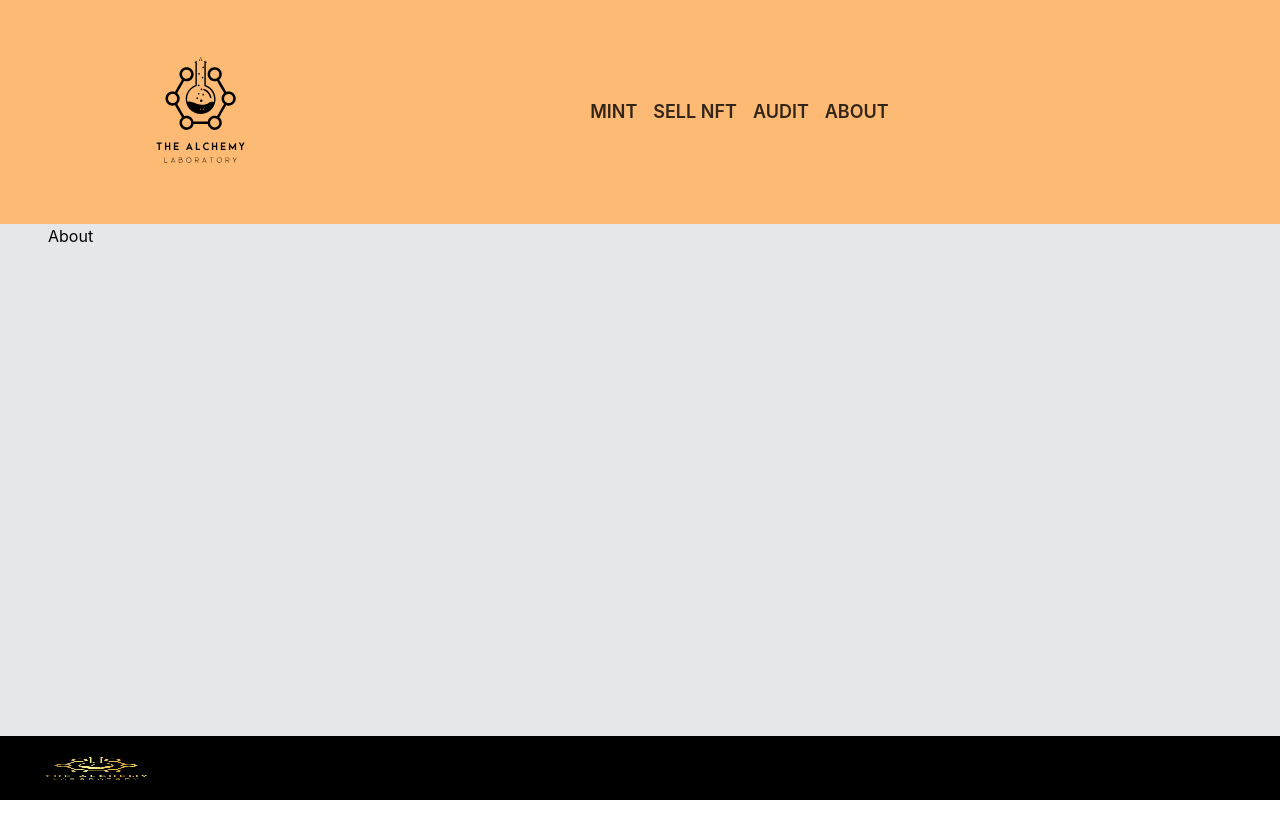
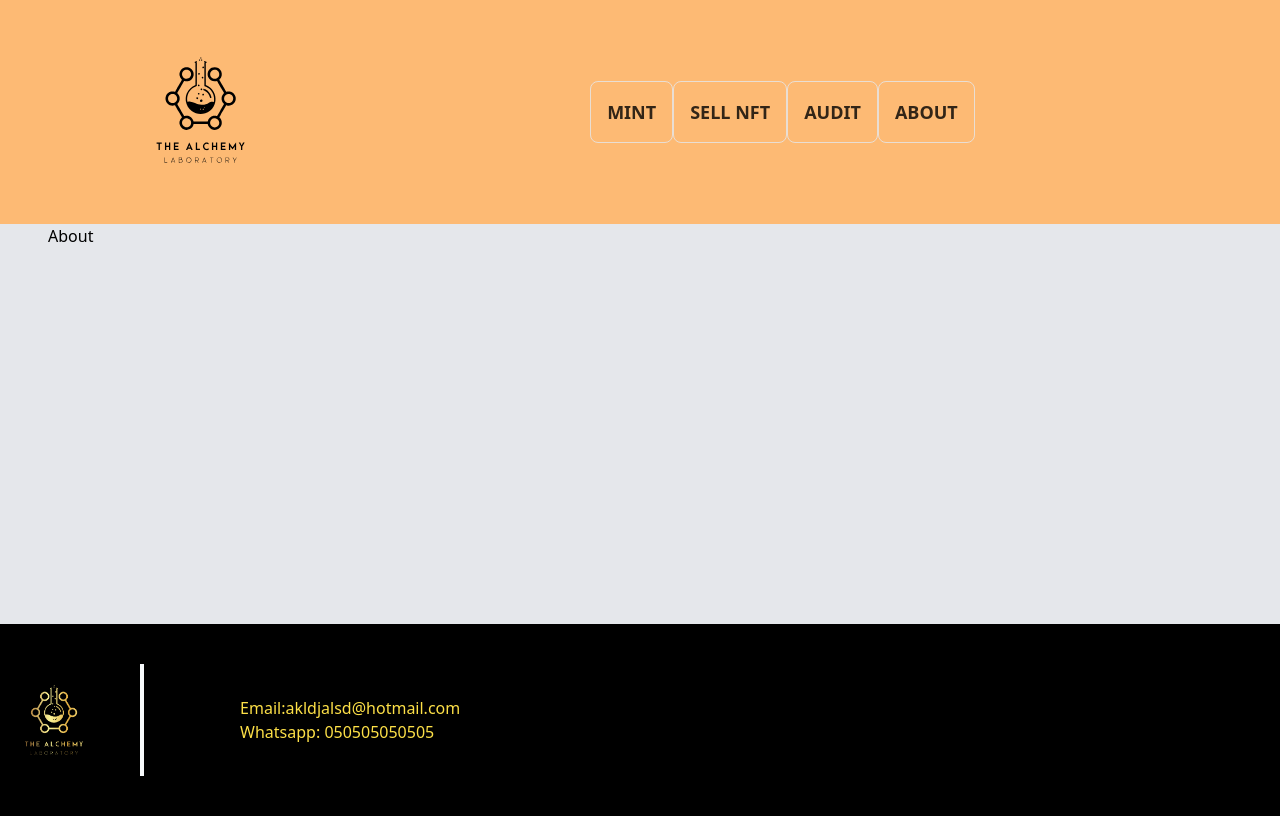
Before and after one commit to jaytecch/asop, a React (Create React App) app: page /about in a window 1280 px wide. Built offline with nearby package versions, Linux system fonts and the light colour scheme; the HTML template or start-up script is replaced by a standard one.

Commit message:
Mint is ready

```diff
--- a/public/index.html
+++ b/public/index.html
@@ -3,7 +3,10 @@
 	<head>
 		<meta charset="utf-8" />
 		<link rel="icon" href="%PUBLIC_URL%/favicon.ico" />
-    <meta name="viewport" content="width=device-width, initial-scale=1" />
+		<meta
+			name="viewport"
+			content="width=device-width, initial-scale=1"
+		/>
 		<meta name="theme-color" content="#000000" />
 		<meta
 			name="description"
@@ -24,10 +27,12 @@
       work correctly both with client-side routing and a non-root public URL.
       Learn how to configure a non-root public URL by running `npm run build`.
     -->
-    <title>React App</title>
+		<title>Alchemy App</title>
 	</head>
 	<body>
-    <noscript>You need to enable JavaScript to run this app.</noscript>
+		<noscript
+			>You need to enable JavaScript to run this app.</noscript
+		>
 		<div id="root"></div>
 		<!--
       This HTML file is a template.
--- a/src/App.js
+++ b/src/App.js
@@ -12,7 +12,7 @@ function App() {
 		<div className='App'>
 			<BrowserRouter>
 				<Header />
-        <div className='bg-gray-200 px-12 relative h-[32rem] '>
+				<div className='bg-gray-200 px-12 relative lg:h-[25rem] 2xl:h-[32rem] '>
 					<Routes>
 						<Route index element={<Hero />} />
 						<Route path='/mint' element={<Mint />} />
--- a/src/components/Footer.jsx
+++ b/src/components/Footer.jsx
@@ -1,14 +1,17 @@
 import FooterLogo from '../assets/FooterLogo.png';
 function Footer() {
-  return (
-    <div className='bg-black h-[calc(100vh-46rem)] flex'>
-      <div className='container mx-auto'>
-        <img src={FooterLogo} alt='' className='w-[12rem] h-full' />
-
-        <span className='h- w-1 bg-slate-50 absolute bottom-0' />
-      </div>
-    </div>
-  );
+	return (
+		<div className='bg-black'>
+			<div className='container mx-auto flex gap-x-8 items-center relative'>
+				<img src={FooterLogo} alt='' className='h-48' />
+				<span className=' bg-slate-50 h-28 w-1 top-2relative ' />
+				<div className=' text-yellow-300 ml-16 '>
+					<p>Email:akldjalsd@hotmail.com</p>
+					<p>Whatsapp: 050505050505</p>
+				</div>
+			</div>
+		</div>
+	);
 }
 
 export default Footer;
--- a/src/components/Header.jsx
+++ b/src/components/Header.jsx
@@ -9,29 +9,25 @@ function Header() {
 					<img src={Logo} alt='logo' className='h-56' />
 				</Link>
 
-        <nav className='flex gap-x-4 text-lg uppercase font-semibold  '>
+				<nav className='flex text-lg uppercase font-semibold  '>
 					<Link
 						to='/mint'
-            className='transition-all opacity-80 hover:opacity-100'
-          >
+						className='transition-all opacity-80 hover:bg-gray-200 hover:opacity-100 border rounded-lg p-4'>
 						Mint
 					</Link>
 					<Link
 						to='/sellNFT'
-            className='transition-all opacity-80 hover:opacity-100'
-          >
+						className='transition-all opacity-80 hover:bg-gray-200 hover:opacity-100 border rounded-lg p-4'>
 						Sell NFT
 					</Link>
 					<Link
 						to='/audit'
-            className='transition-all opacity-80 hover:opacity-100'
-          >
+						className='transition-all opacity-80 hover:bg-gray-200 hover:opacity-100 border rounded-lg p-4'>
 						Audit
 					</Link>
 					<Link
 						to='/about'
-            className='transition-all opacity-80 hover:opacity-100'
-          >
+						className='transition-all opacity-80 hover:opacity-100 border rounded-lg p-4 hover:bg-gray-200'>
 						About
 					</Link>
 				</nav>
--- a/src/components/Hero.jsx
+++ b/src/components/Hero.jsx
@@ -4,16 +4,20 @@ import Coin2 from '../assets/10A_Front.png';
 function Hero() {
 	return (
 		<div className=' container mx-auto flex items-center justify-center '>
-      <h1 className='text-5xl font-bold text-gray-400 w-80 tracking-wide leading-[4rem] '>
+			<h1 className='text-4xl 2xl:text-5xl font-bold text-gray-400 w-80 tracking-wide leading-[4rem] '>
 				Invest In Physical Gold Using NFTs
 			</h1>
 			<div className='flex'>
 				<img
 					src={Coin2}
 					alt=''
-          className=' h-[30rem] w-[30rem] relative left-60'
+					className='h-[24rem] w-[24rem] 2xl:h-[30rem] 2xl:w-[30rem] relative left-48 2xl:left-60'
 				/>
-        <img src={Coin1} alt='' className=' h-[30rem] w-[30rem] ' />
+				<img
+					src={Coin1}
+					alt=''
+					className=' h-[24rem] w-[24rem] 2xl:h-[30rem] 2xl:w-[30rem] '
+				/>
 			</div>
 		</div>
 	);
--- a/src/components/Mint.jsx
+++ b/src/components/Mint.jsx
@@ -1,5 +1,20 @@
+import CoinImg from '../assets/10A_Front.png';
+
 function Mint() {
-  return <div>Mint</div>;
+	return (
+		<div className='flex justify-center'>
+			<div>
+				<img src={CoinImg} alt='' className='h-80' />
+				<div></div>
+			</div>
+			<div>
+				<img src={CoinImg} alt='' className='h-80' />
+			</div>
+			<div>
+				<img src={CoinImg} alt='' className='h-80' />
+			</div>
+		</div>
+	);
 }
 
 export default Mint;
--- a/src/index.css
+++ b/src/index.css
@@ -2,16 +2,8 @@
 @tailwind components;
 @tailwind utilities;
 
-body {
-  margin: 0;
-  font-family: -apple-system, BlinkMacSystemFont, 'Segoe UI', 'Roboto', 'Oxygen',
-    'Ubuntu', 'Cantarell', 'Fira Sans', 'Droid Sans', 'Helvetica Neue',
-    sans-serif;
-  -webkit-font-smoothing: antialiased;
-  -moz-osx-font-smoothing: grayscale;
+@layer base {
+	button {
+		@apply text-white border bg-indigo-600 border-indigo-600;
+	}
 }
-
-code {
-  font-family: source-code-pro, Menlo, Monaco, Consolas, 'Courier New',
-    monospace;
-}
```
Also changed, not shown: src/assets/FooterLogo.png. Lines whose indentation alone changed are shown as unchanged.
